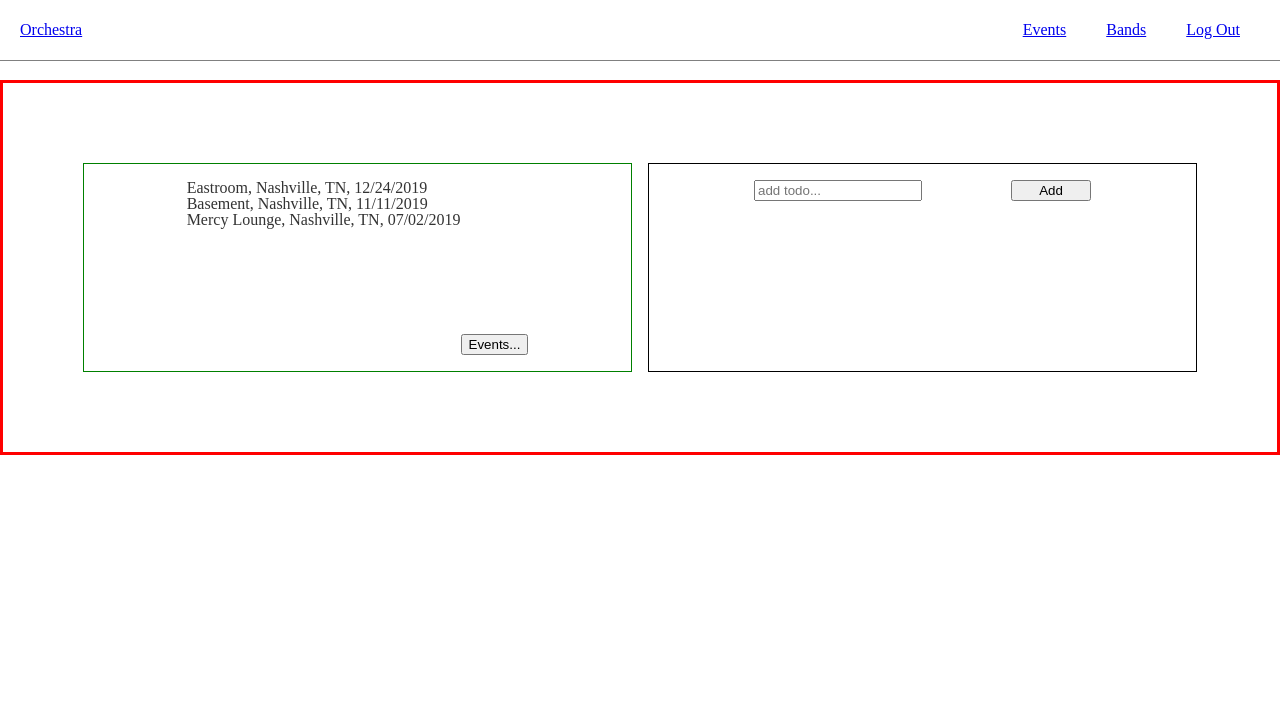
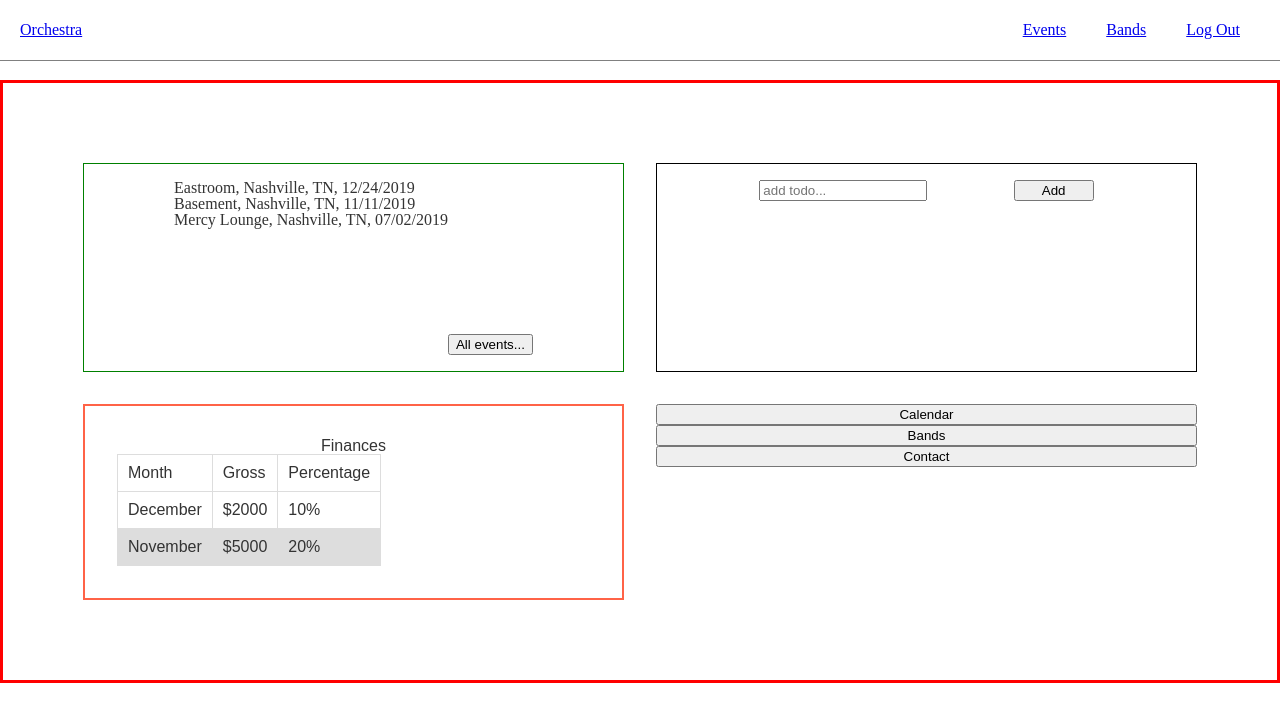
Before and after one commit to zmatthews33/orchestrate, a React (Create React App) app in the folder client/: page / in a window 1280 px wide. Shown: the top 722 px of the page. Built offline with nearby package versions, Linux system fonts and the light colour scheme.

Commit message:
dashboard layout

```diff
--- a/client/src/Components/Container/Container.scss
+++ b/client/src/Components/Container/Container.scss
@@ -5,8 +5,8 @@
     padding: 5rem;
     display: grid;
 
-    // COLUMNS
-    grid-column-gap: 1rem;
+
+    grid-gap: 2rem;
     grid-template-columns: 1fr 1fr;
     grid-template-rows: auto;
 }
--- /dev/null
+++ b/client/src/Components/DashBtn/DashBtn.js
@@ -0,0 +1,11 @@
+import React from "react";
+import "./DashBtn.scss";
+export default function DashBtn() {
+    return (
+        <div className="dashbtn">
+            <button className="btn">Calendar</button>
+            <button className="btn">Bands</button>
+            <button className="btn">Contact</button>
+        </div>
+    );
+}
--- /dev/null
+++ b/client/src/Components/DashBtn/DashBtn.scss
@@ -0,0 +1,9 @@
+.dashbtn {
+    display: flex;
+    flex-direction: column;
+    align-content: center;
+
+    button {
+        text-align: center;
+    }
+}
--- /dev/null
+++ b/client/src/Components/Finances/Finances.js
@@ -0,0 +1,30 @@
+import React from "react";
+import "./Finances.scss";
+export default function Finances() {
+    return (
+        <div className="finances">
+            <header>
+                    <h4>Finances</h4>
+                </header>
+            <table>
+                <thead>
+                    <th>Month</th>
+                    <th>Gross</th>
+                    <th>Percentage</th>
+                </thead>
+                <tbody>
+                    <tr>
+                        <td>December</td>
+                        <td>$2000</td>
+                        <td>10%</td>
+                    </tr>
+                    <tr>
+                        <td>November</td>
+                        <td>$5000</td>
+                        <td>20%</td>
+                    </tr>
+                </tbody>
+            </table>
+        </div>
+    );
+}
--- /dev/null
+++ b/client/src/Components/Finances/Finances.scss
@@ -0,0 +1,23 @@
+.finances {
+    font-family: arial, sans-serif;
+    width: auto;
+    padding: 2rem;
+    border: solid tomato 2px;
+
+    header {
+        text-align: center;
+    }
+
+    table {
+        td,
+        th {
+            border: 1px solid #dddddd;
+            text-align: left;
+            padding: 10px;
+        }
+
+        tr:nth-child(even) {
+            background-color: #dddddd;
+        }
+    }
+}
--- a/client/src/Components/UpcomingEvents/UpcomingEvents.js
+++ b/client/src/Components/UpcomingEvents/UpcomingEvents.js
@@ -28,7 +28,7 @@ export class Events extends Component {
                         </li>
                     ))}
                 </ul>
-                <button className="upcoming-events-btn">Events...</button>
+                <button className="upcoming-events-btn">All events...</button>
             </div>
         );
     }
--- a/client/src/Pages/Home.js
+++ b/client/src/Pages/Home.js
@@ -2,12 +2,16 @@ import React from "react";
 import Container from "../Components/Container/Container";
 import Todos from "../Components/Todos/Todos";
 import UpcomingEvents from "../Components/UpcomingEvents/UpcomingEvents";
+import Finances from "../Components/Finances/Finances";
 import "./Home.scss";
+import DashBtn from "../Components/DashBtn/DashBtn";
 function Home() {
     return (
         <Container>
             <UpcomingEvents />
             <Todos />
+            <Finances />
+            <DashBtn/>
         </Container>
     );
 }
```
